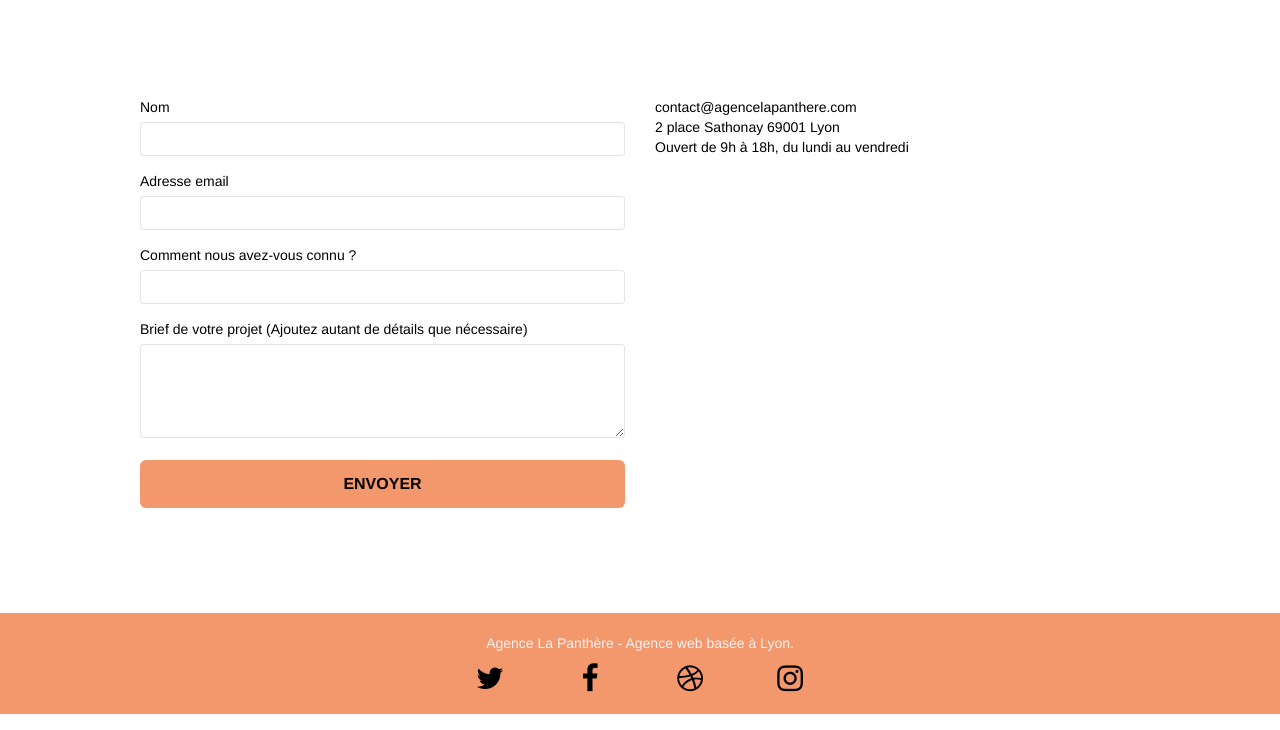
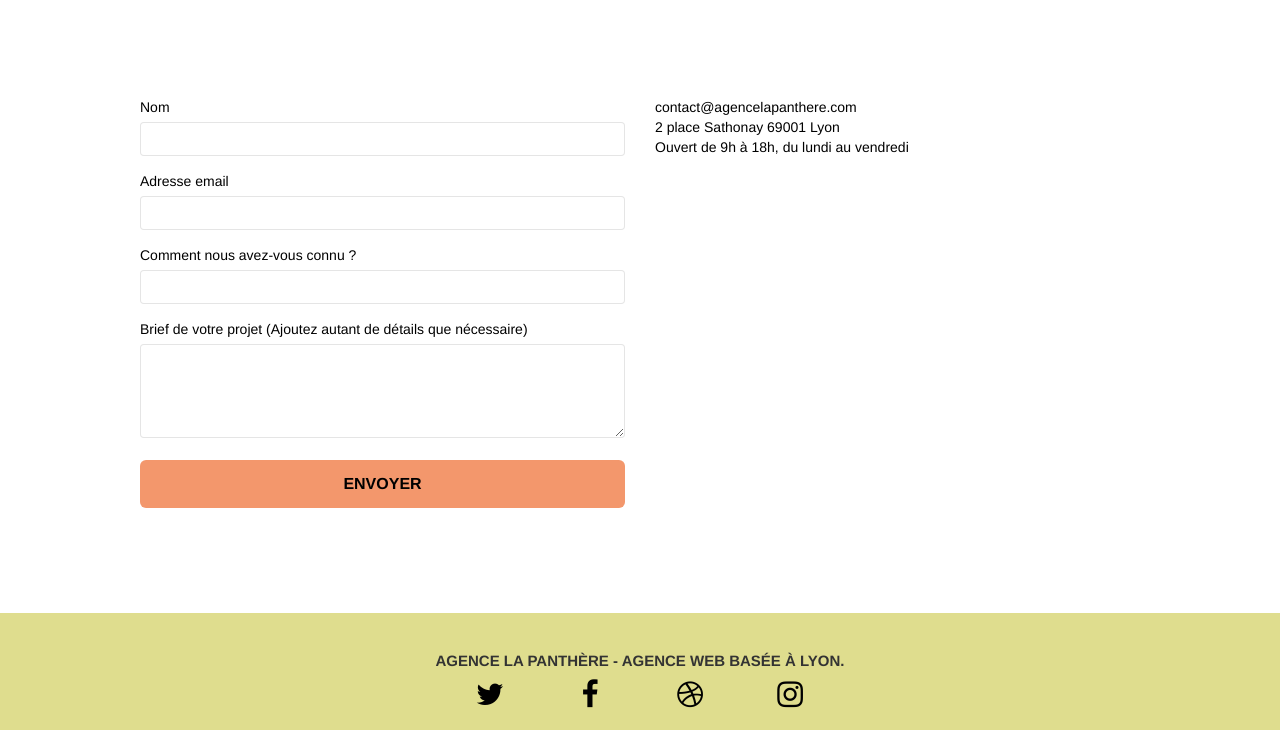
Before and after one commit to nicolas1-96/Starting-, a plain HTML site: page page2.html in a window 1280 px wide. Shown: the part 407-1137 px from the top of the page. Drawn offline with Linux system fonts and the light colour scheme.

Commit message:
modifications referencement seo

```diff
--- a/page2.html
+++ b/page2.html
@@ -136,9 +136,9 @@
 	<div class="container bloc-sm">
 		<div class="row">
 			<div class="col-sm-12">
-				<p class="text-center white">
+				<h3 class="text-center titre-footer">
 					Agence La Panthère - Agence web basée à Lyon.<br>
-				</p>
+				</h3>
 				<div class="row row-no-gutters social">
 					<div class="col-sm-3">
 						<div class="text-center">
--- a/style.css
+++ b/style.css
@@ -803,7 +803,7 @@ h4 {
 }
 
 .bgc-atomic-tangerine {
-    background-color: #F3976C;
+    background-color: #dfdd8e;
 }
 
 .tc-white {
```
Also changed, not shown: index.html (+1 -1 lines).
